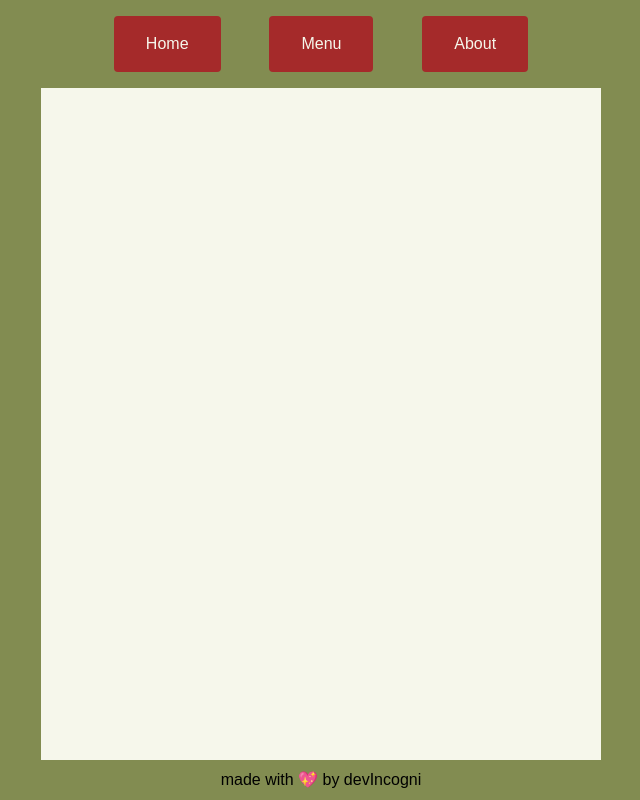
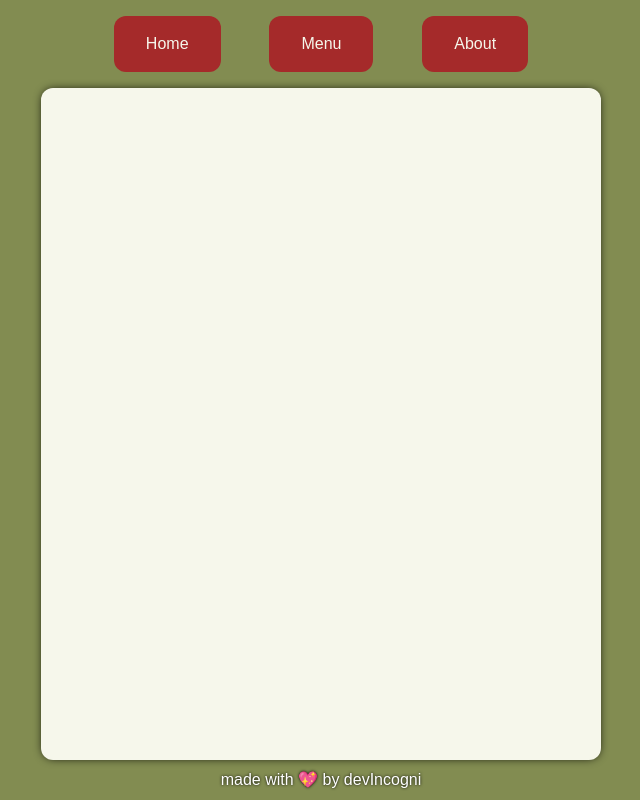
Before and after one commit to devIncogni/restaurant-page, a website built with webpack: page src/template.htm in a window 1280 px wide. Shown: the whole page, without its empty margins (319-959 px from the left). Built offline with nearby package versions, Linux system fonts and the light colour scheme; a web font is replaced by a local one.

Commit message:
- styled footer - improved styling in .holder

```diff
--- a/src/styles.css
+++ b/src/styles.css
@@ -123,11 +123,13 @@ nav>button {
     padding: 1rem 2rem;
 
     border: none;
-    border-radius: 0.25rem;
+    border-radius: 0.75rem;
     background-color: brown;
     color: #F6F7EB;
 
     cursor: pointer;
+
+    transition: all ease 200ms;
 }
 
 nav>button:hover {
@@ -136,6 +138,7 @@ nav>button:hover {
 
 nav>button:active {
     background-color: brown;
+    transition: all 0ms;
 }
 
 /* #endregion HEADER/NAVBAR STYLING */
@@ -152,6 +155,21 @@ nav>button:active {
     width: clamp(500px, 50%, 35rem);
 
     flex: 1;
+    border-radius: 0.75rem;
+
+    box-shadow: 0 0 10px -2px black;
 }
 
 /* #endregion CONTENT styling */
+
+/* #region FOOTER styling */
+
+
+.footer{
+
+    z-index: -1;
+    color: #ffffff;
+    text-shadow: 0 0 3px black;
+}
+
+/* #endregion FOOTER styling */
```
Also changed, not shown: src/homePage.js (added).
